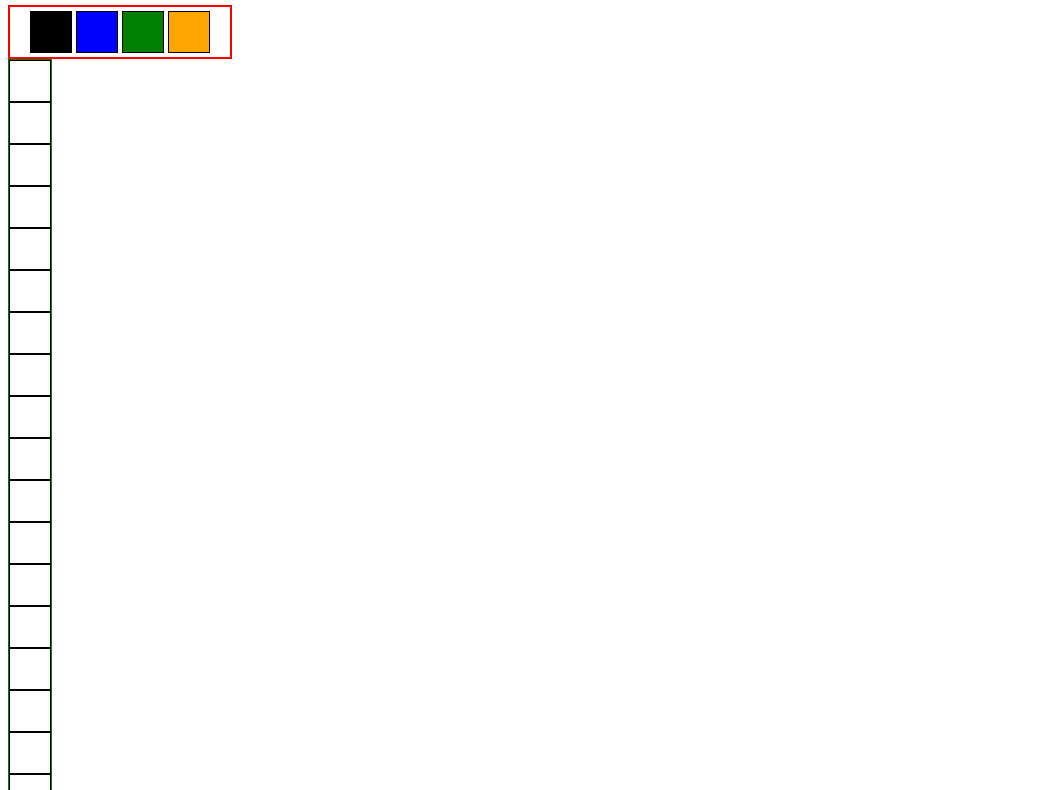
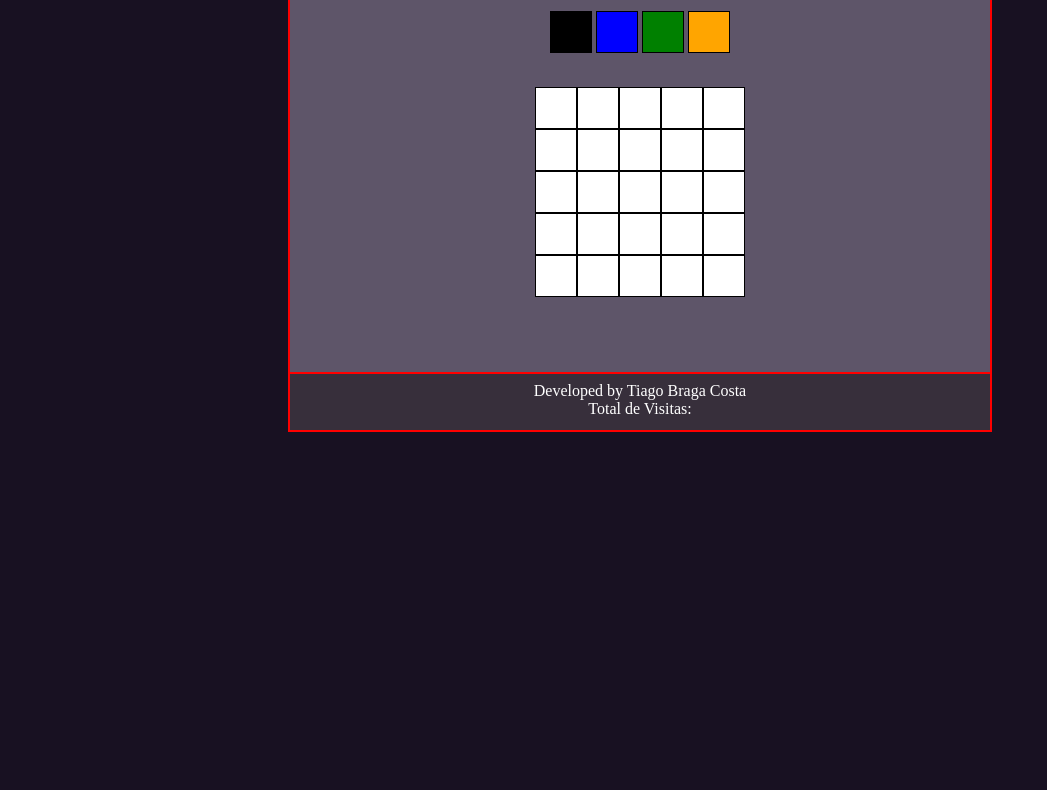
Before and after one commit to zTiagok/trybe-03.pixel-art, a website: page index.html in a window 1280 px wide. Shown: the part 75-865 px from the top of the page, without its empty margins (0-1047 px from the left). After the commit the page ends 800 px from the top, so only its background shows below. Drawn offline with Linux system fonts and the light colour scheme.

Commit message:
c3 - Algumas alterações no CSS e JS

```diff
--- a/index.html
+++ b/index.html
@@ -4,7 +4,7 @@
 
     <meta charset="UTF-8">
     <meta http-equiv="X-UA-Compatible" content="IE=edge">
-    <meta name="viewport" content="width=device-width, initial-scale=1.0">
+    <meta name="viewport" content="width=device-width, initial-scale=1.0", user-scalable="no">
     <title>Document</title>
     <link rel="stylesheet" href="style.css">
 
@@ -12,7 +12,15 @@
 
   <body>
 
+    <main class="main">
+
+      <header>
+
         <h1 id="title"> Paleta de Cores </h1>
+
+      </header>
+
+      <section>
 
         <div id="color-palette">
 
@@ -25,6 +33,12 @@
 
         <div id="pixel-board"></div>
 
+      </section>
+
+      <footer>TESTE</footer>
+
+    </main>
+
   </body>
 
   <script src="script.js"> </script>
--- a/script.js
+++ b/script.js
@@ -1,27 +1,24 @@
+function footerConfig()
+{
+  // CONFIGURAÇÕES DO FOOTER
+
+  const element = document.querySelector('footer')
+
+  element.innerHTML = 'Developed by Tiago Braga Costa <p> Total de Visitas: </p>'
+}
+
 function allFourColors()
 {
 
+  // INSERE AS CORES UTILIZÁVEIS
+
   const color = document.getElementsByClassName('color')
-  const backgroundColor = [color[0], color[1], color[2], color[3]]
 
-  backgroundColor[0].style.backgroundColor = "black"
-  backgroundColor[1].style.backgroundColor = "blue"
-  backgroundColor[2].style.backgroundColor = "green"
-  backgroundColor[3].style.backgroundColor = "orange"
+  color[0].style.backgroundColor = "black"
+  color[1].style.backgroundColor = "blue"
+  color[2].style.backgroundColor = "green"
+  color[3].style.backgroundColor = "orange"
 
-  //   for (let index = 0; index < backgroundColor.length; index += 1)
-//   {
-
-//     if (backgroundColor[index].style.backgroundColor === backgroundColor[index].style.backgroundColor)
-//     {
-
-//       backgroundColor[0].style.backgroundColor = "black"
-//       backgroundColor[1].style.backgroundColor = "blue"
-//       backgroundColor[2].style.backgroundColor = "green"
-//       backgroundColor[3].style.backgroundColor = "orange"
-//     }
-//   }
-//
 }
 
 function verifyPixelBoard()
@@ -41,9 +38,6 @@ function verifyPixelBoard()
       child[index].className = "pixel"
     }
   }
-
-
-
 }
 
 
@@ -64,12 +58,13 @@ function createPixel()
   }
 
   verifyPixelBoard()
+
 }
-
 
 
 
 // CALL FUNCTIONS
 allFourColors()
 createPixel()
+footerConfig()
 // //////////////
--- a/style.css
+++ b/style.css
@@ -1,11 +1,57 @@
+body
+{
+
+    margin: 0px;
+    background-color: rgb(24, 17, 34);
+
+}
+
+footer
+{
+
+    position: relative;
+    top: 75px;
+    left: -102px;
+    width: 140%;
+    padding-top: 16px;
+    height: 40px;
+    border: 2px solid red;
+    text-align: center;
+    line-height: 2px;
+    background-color: rgb(55, 47, 59);
+    color: white;
+}
+
+.main
+{
+
+    border: 2px solid red;
+    margin:auto;
+    width: 500px;
+    height: 500px;
+    background-color: rgb(94, 85, 105);
+    padding-left: 100px;
+    padding-right: 100px;
+}
+
+#title
+{
+
+    width: 100%;
+    text-align: center;
+    color: white;
+    text-transform: uppercase;
+}
+
 #color-palette
 {
 
-    border: 2px solid red;
     width: 200px;
     height: 50px;
-    padding-left: 20px;
+    padding-left: 160px;
     display: inline-block;
+    position: relative;
+    margin-bottom: 30px;
 }
 
 .color
@@ -22,10 +68,10 @@
 #pixel-board
 {
 
-    width: fit-content;
-    height: fit-content
-    ;
-    border: 1px solid green;
+    position: relative;
+    width: 42%;
+    height: 210px;
+    left: 29%;
 }
 
 .pixel
@@ -34,4 +80,7 @@
     width: 40px;
     height: 40px;
     border: 1px solid black;
+    display:inline-block;
+    margin-bottom: -4px;
+    padding-bottom: 0px;
 }
```
Lines whose indentation alone changed are shown as unchanged.
